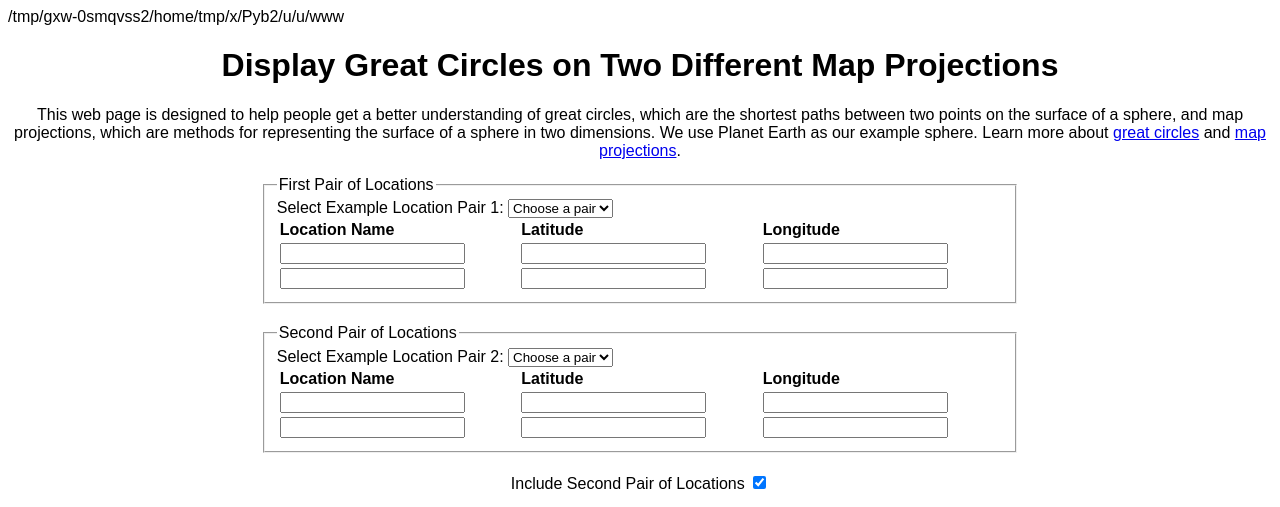
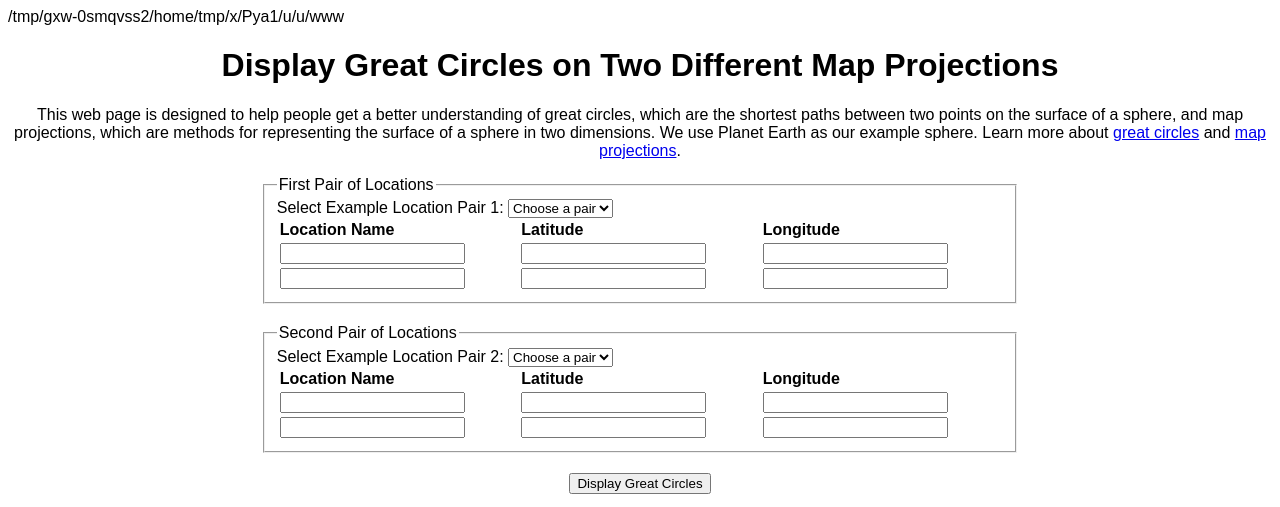
Before and after one commit to zartyblartfast/GreatCircle_MapProjections, a Flask app: page / in a window 1280 px wide. Shown: the top 507 px of the page. Run offline with Flask 3, Linux system fonts and the light colour scheme; parts of the project's set-up code (start-up, migrations or seed data) failed here and were passed over.

Commit message:
Update index.html

```diff
--- a/templates/index.html
+++ b/templates/index.html
@@ -65,8 +65,6 @@
             </table>
         </fieldset>
 
-        <p><label for="includeSecondPair">Include Second Pair of Locations</label> <input type="checkbox" id="includeSecondPair" name="plotSecondPair" {% if plot_second_pair %} checked {% endif %}>
-
         <p><button type="submit">Display Great Circles</button><img src="{{ url_for('static', filename='globe-joypixels.gif') }}" id="spinner" style="display: none"></p>
 
     </form>
@@ -79,109 +77,4 @@
     <div id="mapProjection2"></div>
 </body>
 <script src="{{ url_for('static', filename='script.js') }}"></script>
-</html>    \n Here is the original App.py listing: \n from flask import Flask, render_template, request, send_file
-import os
-from map_generator import main as generate_map
-import cartopy.crs as ccrs
-import traceback
-import logging
-from datetime import datetime
-
-logging.basicConfig(filename='/home/zartyblartfast/GreatCircle_MapProjections/app.log', level=logging.DEBUG)
-
-app = Flask(__name__)
-
-def convert_coord(coord_str):
-    try:
-        if coord_str[-1].upper() in ('N', 'S', 'E', 'W'):
-            direction = coord_str[-1].upper()
-            coord = float(coord_str[:-1])
-            if direction in ('S', 'W'):
-                coord *= -1  # Switch to negative for S and W
-        else:
-            coord = float(coord_str)
-    except ValueError:
-        return None
-    return coord
-
-@app.route('/', methods=['GET', 'POST'])
-def index():
-    filename_plate_carree = "default_PlateCarree.png"
-    filename_azimuthal_equidistant = "default_AzimuthalEquidistant.png"
-
-    location1_str = ["", "", ""]
-    location2_str = ["", "", ""]
-    location3_str = ["", "", ""]
-    location4_str = ["", "", ""]
-
-    plot_second_pair = False
-
-    if request.method == 'POST':
-        logging.info('Received POST request')
-
-        location1_str = [request.form.get('location1Name'), request.form.get('location1Lat'), request.form.get('location1Lon')]
-        location2_str = [request.form.get('location2Name'), request.form.get('location2Lat'), request.form.get('location2Lon')]
-        plot_second_pair = 'plotSecondPair' in request.form
-
-        location1 = [location1_str[0], convert_coord(location1_str[1]), convert_coord(location1_str[2])]
-        location2 = [location2_str[0], convert_coord(location2_str[1]), convert_coord(location2_str[2])]
-
-        if None in location1 or None in location2 or "" in location1_str or "" in location2_str:
-            logging.error("Location 1 or Location 2 were not provided in correct format")
-            return "Location 1 or Location 2 were not provided in correct format"
-
-        locations = [tuple(location1), tuple(location2)]
-
-        if plot_second_pair:
-            location3_str = [request.form.get('location3Name'), request.form.get('location3Lat'), request.form.get('location3Lon')]
-            location4_str = [request.form.get('location4Name'), request.form.get('location4Lat'), request.form.get('location4Lon')]
-
-            location3 = [location3_str[0], convert_coord(location3_str[1]), convert_coord(location3_str[2])]
-            location4 = [location4_str[0], convert_coord(location4_str[1]), convert_coord(location4_str[2])]
-
-            if None in location3 or None in location4 or "" in location3_str or "" in location4_str:
-                logging.error("Location 3 or Location 4 were not provided in correct format")
-                return "Location 3 or Location 4 were not provided in correct format"
-
-            locations.extend([tuple(location3), tuple(location4)])
-        else:
-            location3_str = ["", "", ""]
-            location4_str = ["", "", ""]
-
-        try:
-            time_str = datetime.now().strftime("%Y%m%d%H%M%S")
-            filename_plate_carree = f"map_image_PlateCarree_{time_str}.png"
-            filename_azimuthal_equidistant = f"map_image_AzimuthalEquidistant_{time_str}.png"
-
-            projection = ccrs.PlateCarree()
-            generate_map(projection, locations, filename_plate_carree)
-
-            projection = ccrs.AzimuthalEquidistant(central_latitude=90, central_longitude=0)
-            generate_map(projection, locations, filename_azimuthal_equidistant)
-
-            logging.info("Maps generated")
-        except Exception as e:
-            logging.exception("Error during map generation: %s", e)
-            return str(e)
-
-    return os.getcwd() + '<br>' + render_template('index.html',
-                                                  filename_plate_carree=filename_plate_carree,
-                                                  filename_azimuthal_equidistant=filename_azimuthal_equidistant,
-                                                  location1=location1_str,
-                                                  location2=location2_str,
-                                                  location3=location3_str,
-                                                  location4=location4_str,
-                                                  plot_second_pair=plot_second_pair)
-
-@app.route('/map1/<filename>', methods=['GET'])
-def serve_map1(filename):
-    image_path = os.path.join('/home/zartyblartfast/', filename)
-    return send_file(image_path, mimetype='image/png')
-
-@app.route('/map2/<filename>', methods=['GET'])
-def serve_map2(filename):
-    image_path = os.path.join('/home/zartyblartfast/', filename)
-    return send_file(image_path, mimetype='image/png')
-
-if __name__ == "__main__":
-    app.run(debug=True)
+</html>
```
